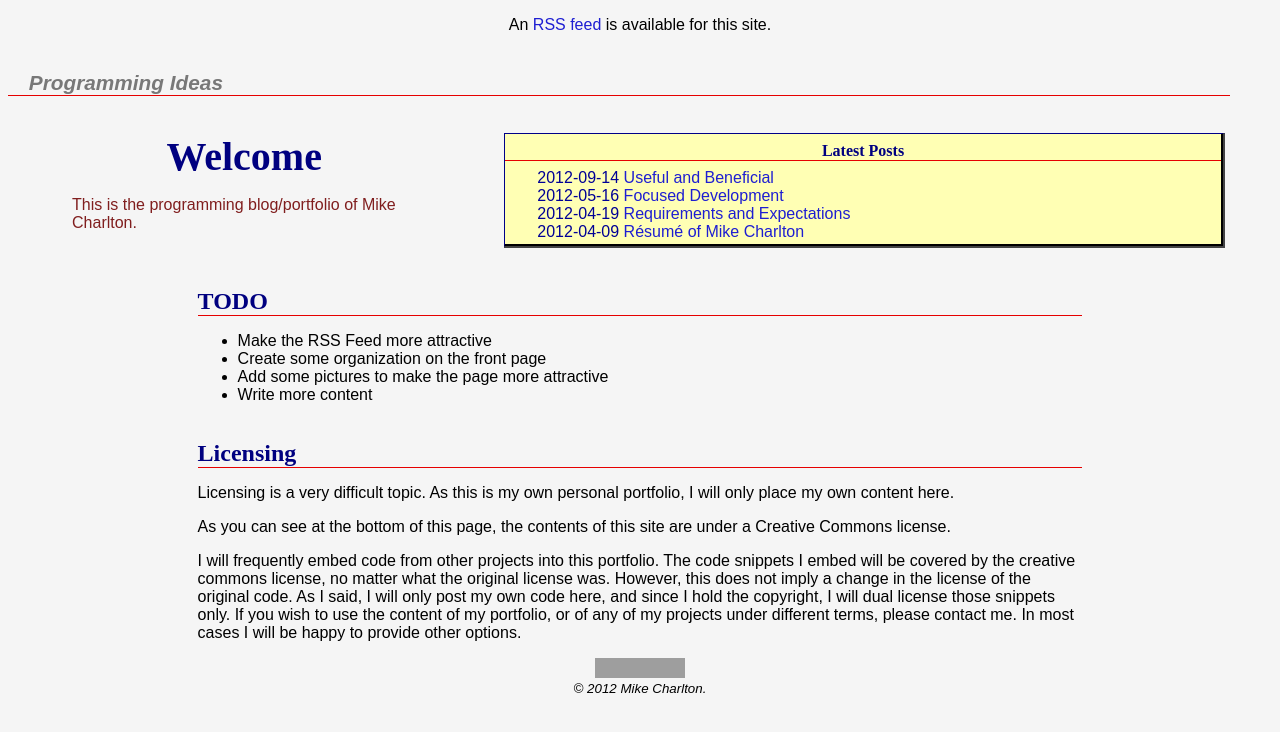
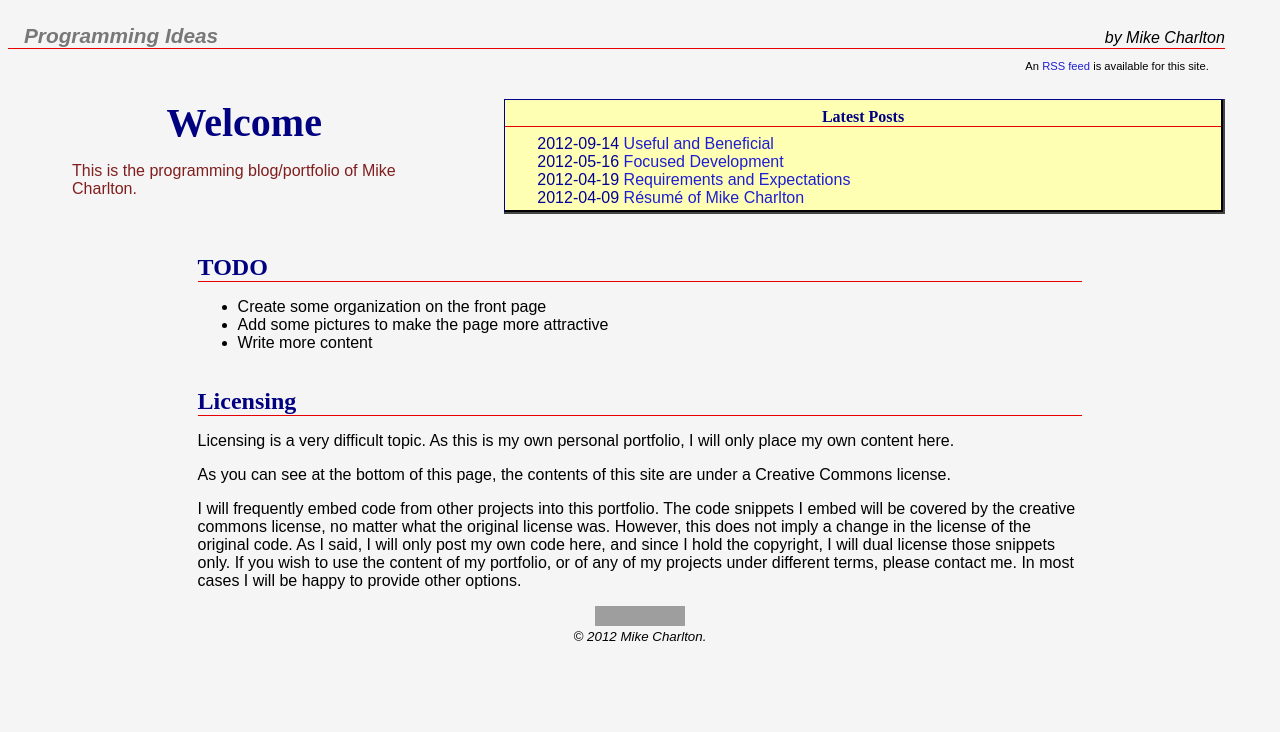
Before and after one commit to mikekchar/portfolio, a Jekyll site: the page built from index.html, in a window 1280 px wide. Shown: the top 732 px of the page. Built offline with Jekyll 4.4.1, drawn with Linux system fonts in a browser that asks for light colours; grey boxes are pictures that could not be loaded.

Commit message:
Add a section for the author and display it.

```diff
--- a/_config.yml
+++ b/_config.yml
@@ -1,4 +1,5 @@
 title: Programming Ideas
+author: Mike Charlton
 permalink: /:year/:month/:day/:title
 baseurl: http://mikekchar.github.com/portfolio/
 safe: true
--- a/_layouts/default.html
+++ b/_layouts/default.html
@@ -27,8 +27,11 @@
 
     <body>
         {% include navigation.html %}
+        <div class="site">
+            <span class="title">{{site.title}}</span>
+            <span class="author"> by {{site.author}}</span>
+        </div>
         {% include rss.html %}
-        <div class="site">{{site.title}}</div>
         <div class="abstract">
             <div class="row">
                 <div class="content">
--- a/_layouts/top.html
+++ b/_layouts/top.html
@@ -7,7 +7,7 @@
 	    <title>{{ site.title }}</title>
 	    {% endif %}
 
-	    <meta name="author" content="Mike Charlton" />
+        <meta name="author" content="{{site.author}}" />
 	    {% if page.description %}
 	    <meta name="description" content="{{ page.description }}" />
 	    {% else %}
@@ -26,8 +26,11 @@
     </head>
 
     <body>
+        <div class="site">
+            <span class="title">{{site.title}}</span>
+            <span class="author"> by {{site.author}}</span>
+        </div>
         {% include rss.html %}
-        <div class="site">{{site.title}}</div>
         <div class="abstract">
             <div class="row">
                 <div class="content">
--- a/css/style.css
+++ b/css/style.css
@@ -58,16 +58,25 @@ strong {
 	font-family: sans-serif;
 }
 .site {
+    display: inline-table;
+	border-bottom: 1px rgb(230,0,0) solid;
+    margin-bottom: 0;
+    margin-right: 20%;
+    width: 95%;
+    padding-top: 1em;
+    padding-left: 1em;
+}
+.site .title {
+    display: table-cell;
     font-weight: bold;
     font-size: 1.3em;
     font-style: italic;
     color: rgb(120, 120, 120);
-	border-bottom: 1px rgb(230,0,0) solid;
-    margin-bottom: 1em;
-    margin-right: 20%;
-    width: 95%;
-    padding-top: 1em;
-    padding-left: 1em;
+}
+.site .author {
+    display: table-cell;
+    text-align: right;
+    font-style: italic;
 }
 .abstract {
     display: inline-table;
@@ -143,7 +152,11 @@ strong {
 	margin-right: 15%;
 }
 .rss {
-    text-align: center;
+    text-align: right;
+    width: 95%;
+    font-size: 70%;
+    padding: 0;
+    margin: 0;
 }
 .license {
 	text-align: center;
--- a/index.html
+++ b/index.html
@@ -6,7 +6,6 @@ description: This is the programming blog/portfolio of Mike Charlton.
 
 <h2>TODO</h2>
 <ul>
-    <li>Make the RSS Feed more attractive</li>
     <li>Create some organization on the front page</li>
     <li>Add some pictures to make the page more attractive</li>
     <li>Write more content</li>
```
